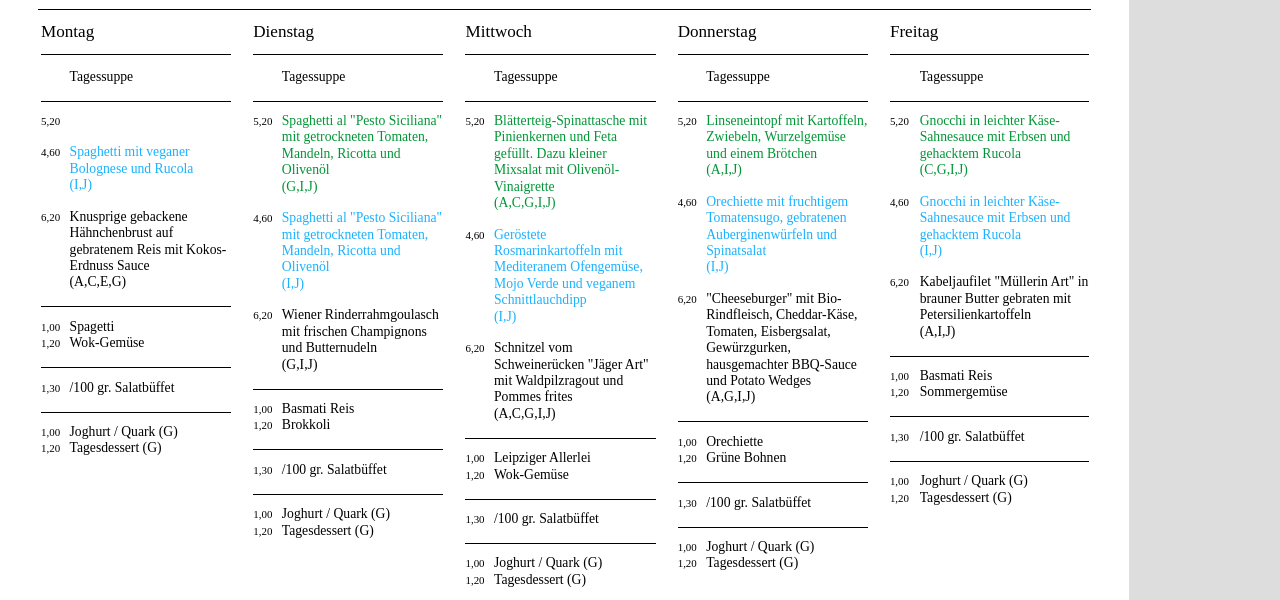
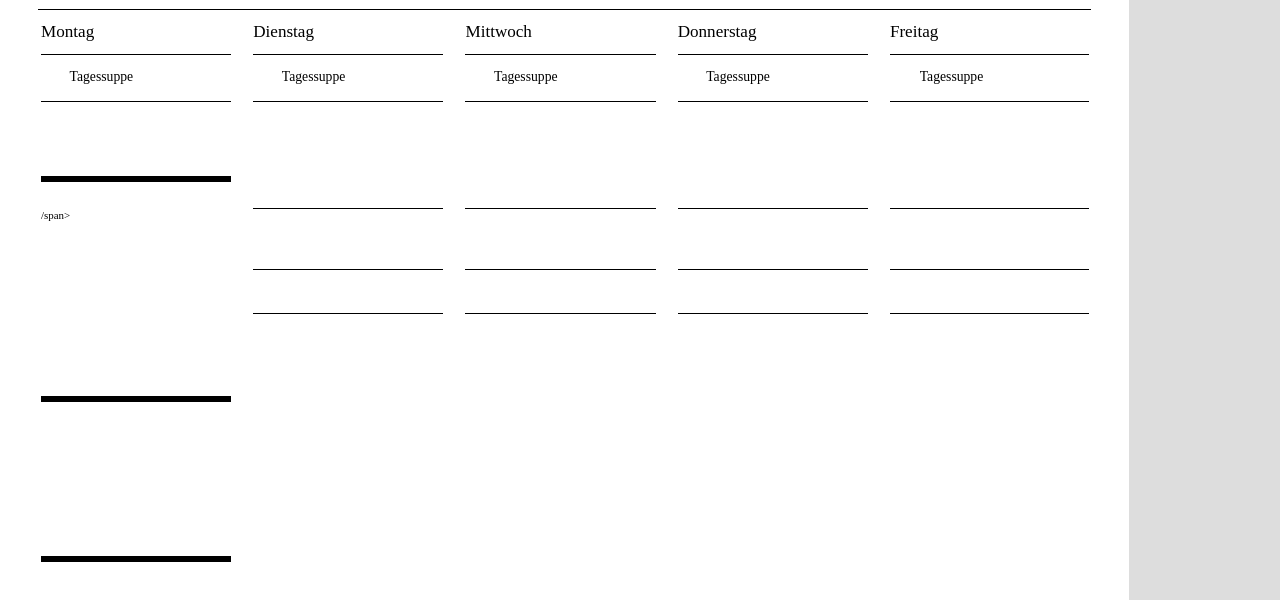
Before and after one commit to ipolivanov/monte-gusto, a plain HTML site: page index.html in a window 1280 px wide. Shown: the part 65-665 px from the top of the page. Drawn offline with nearby package versions, Linux system fonts and the light colour scheme; no server answers; a web font is replaced by a local one.

Commit message:
asdfasdf

```diff
--- a/index.html
+++ b/index.html
@@ -52,19 +52,19 @@
 
             <span class="block">
               <span contenteditable="true" class="text green fr mb" field="mo-m1-t"></span>
-              <span contenteditable="true" class="bold price fl" field="mo-m1-p">5,20</span>
+              <span contenteditable="true" class="bold price fl" field="mo-m1-p"></span>
               <div class="clearfix"></div>
             </span>
 
             <span class="block">
-              <span contenteditable="true" class="text pink fr mb" field="mo-m2-t">Spaghetti mit veganer Bolognese und Rucola<br>(I,J)</span>
-              <span contenteditable="true" class="bold price fl" field="mo-m2-p">4,60</span>
+              <span contenteditable="true" class="text pink fr mb" field="mo-m2-t"></span>
+              <span contenteditable="true" class="bold price fl" field="mo-m2-p"></span>
               <div class="clearfix"></div>
             </span>
 
             <span class="block">
-              <span contenteditable="true" class="text fr mb" field="mo-m3-t">Knusprige gebackene Hähnchenbrust auf gebratenem Reis mit Kokos-Erdnuss Sauce<br>(A,C,E,G)</span>
-              <span contenteditable="true" class="bold price fl" field="mo-m3-p">6,20</span>
+              <span contenteditable="true" class="text fr mb" field="mo-m3-t"></span>
+              <span contenteditable="true" class="bold price fl" field="mo-m3-p">/span>
               <div class="clearfix"></div>
             </span>
 
@@ -85,14 +85,14 @@
             </span> -->
 
             <span class="block">
-              <span contenteditable="true" class="text fr" field="mo-g1-t">Spagetti</span>
-              <span contenteditable="true" class="bold price fl" field="mo-g1-p">1,00</span>
+              <span contenteditable="true" class="text fr" field="mo-g1-t"></span>
+              <span contenteditable="true" class="bold price fl" field="mo-g1-p"></span>
               <div class="clearfix"></div>
             </span>
 
             <span class="block">
-              <span contenteditable="true" class="text fr mb" field="mo-g2-t">Wok-Gemüse</span>
-              <span contenteditable="true" class="bold price fl" field="mo-g2-p">1,20</span>
+              <span contenteditable="true" class="text fr mb" field="mo-g2-t"></span>
+              <span contenteditable="true" class="bold price fl" field="mo-g2-p"></span>
               <div class="clearfix"></div>
             </span>
 
@@ -101,8 +101,8 @@
 
 
             <span class="block">
-              <span contenteditable="true" class="text fr mb" field="mo-s1-t">/100 gr. Salatbüffet</span>
-              <span contenteditable="true" class="bold price fl">1,30</span>
+              <span contenteditable="true" class="text fr mb" field="mo-s1-t"></span>
+              <span contenteditable="true" class="bold price fl"></span>
               <div class="clearfix"></div>
             </span>
 
@@ -111,14 +111,14 @@
 
 
             <span class="block">
-              <span contenteditable="true" class="text fr" field="mo-d1-t">Joghurt / Quark (G)</span>
-              <span contenteditable="true" class="bold price fl" field="mo-d1-p">1,00</span>
+              <span contenteditable="true" class="text fr" field="mo-d1-t"></span>
+              <span contenteditable="true" class="bold price fl" field="mo-d1-p"></span>
               <div class="clearfix"></div>
             </span>
 
             <span class="block">
-              <span contenteditable="true" class="text fr" field="mo-d2-t">Tagesdessert (G)</span>
-              <span contenteditable="true" class="bold price fl" field="mo-d2-p">1,20</span>
+              <span contenteditable="true" class="text fr" field="mo-d2-t"></span>
+              <span contenteditable="true" class="bold price fl" field="mo-d2-p"></span>
               <div class="clearfix"></div>
             </span>
           </td>
@@ -145,20 +145,20 @@
 
 
             <span class="block">
-              <span contenteditable="true" class="text green fr mb" field="tu-m1-t">Spaghetti al "Pesto Siciliana" mit getrockneten Tomaten, Mandeln, Ricotta und Olivenöl<br>(G,I,J)</span>
-              <span contenteditable="true" class="bold price fl" field="tu-m1-p">5,20</span>
+              <span contenteditable="true" class="text green fr mb" field="tu-m1-t"></span>
+              <span contenteditable="true" class="bold price fl" field="tu-m1-p"></span>
               <div class="clearfix"></div>
             </span>
 
             <span class="block">
-              <span contenteditable="true" class="text pink fr mb" field="tu-m2-t">Spaghetti al "Pesto Siciliana" mit getrockneten Tomaten, Mandeln, Ricotta und Olivenöl<br>(I,J)</span>
-              <span contenteditable="true" class="bold price fl" field="tu-m2-p">4,60</span>
+              <span contenteditable="true" class="text pink fr mb" field="tu-m2-t"></span>
+              <span contenteditable="true" class="bold price fl" field="tu-m2-p"></span>
               <div class="clearfix"></div>
             </span>
 
             <span class="block">
-              <span contenteditable="true" class="text fr mb" field="tu-m3-t">Wiener Rinderrahmgoulasch  mit frischen Champignons und Butternudeln<br>(G,I,J)</span>
-              <span contenteditable="true" class="bold price fl" field="tu-m3-p">6,20</span>
+              <span contenteditable="true" class="text fr mb" field="tu-m3-t"></span>
+              <span contenteditable="true" class="bold price fl" field="tu-m3-p"></span>
               <div class="clearfix"></div>
             </span>
 
@@ -180,14 +180,14 @@
             </span> -->
 
             <span class="block">
-              <span contenteditable="true" class="text fr" field="tu-g1-t">Basmati Reis</span>
-              <span contenteditable="true" class="bold price fl" field="tu-g1-p">1,00</span>
+              <span contenteditable="true" class="text fr" field="tu-g1-t"></span>
+              <span contenteditable="true" class="bold price fl" field="tu-g1-p"></span>
               <div class="clearfix"></div>
             </span>
 
             <span class="block">
-              <span contenteditable="true" class="text fr mb" field="tu-g2-t">Brokkoli</span>
-              <span contenteditable="true" class="bold price fl" field="tu-g2-p">1,20</span>
+              <span contenteditable="true" class="text fr mb" field="tu-g2-t"></span>
+              <span contenteditable="true" class="bold price fl" field="tu-g2-p"></span>
               <div class="clearfix"></div>
             </span>
 
@@ -197,8 +197,8 @@
 
 
             <span class="block">
-              <span contenteditable="true" class="text fr mb" field="tu-s1-t">/100 gr. Salatbüffet</span>
-              <span contenteditable="true" class="bold price fl" field="tu-s1-p">1,30</span>
+              <span contenteditable="true" class="text fr mb" field="tu-s1-t"></span>
+              <span contenteditable="true" class="bold price fl" field="tu-s1-p"></span>
               <div class="clearfix"></div>
             </span>
 
@@ -208,14 +208,14 @@
 
 
             <span class="block">
-              <span contenteditable="true" class="text fr" field="tu-d1-t">Joghurt / Quark (G)</span>
-              <span contenteditable="true" class="bold price fl" field="tu-d1-p">1,00</span>
+              <span contenteditable="true" class="text fr" field="tu-d1-t"></span>
+              <span contenteditable="true" class="bold price fl" field="tu-d1-p"></span>
               <div class="clearfix"></div>
             </span>
 
             <span class="block">
-              <span contenteditable="true" class="text fr" field="tu-d2-t">Tagesdessert (G)</span>
-              <span contenteditable="true" class="bold price fl" field="tu-d2-p">1,20</span>
+              <span contenteditable="true" class="text fr" field="tu-d2-t"></span>
+              <span contenteditable="true" class="bold price fl" field="tu-d2-p"></span>
               <div class="clearfix"></div>
             </span>
           </td>
@@ -245,20 +245,20 @@
 
 
             <span class="block">
-              <span contenteditable="true" class="text green fr mb" field="we-m1-t">Blätterteig-Spinattasche mit Pinienkernen und Feta gefüllt. Dazu kleiner Mixsalat mit Olivenöl-Vinaigrette<br>(A,C,G,I,J)</span>
-              <span contenteditable="true" class="bold price fl" field="we-m1-p">5,20</span>
+              <span contenteditable="true" class="text green fr mb" field="we-m1-t"></span>
+              <span contenteditable="true" class="bold price fl" field="we-m1-p"></span>
               <div class="clearfix"></div>
             </span>
 
             <span class="block">
-              <span contenteditable="true" class="text pink fr mb" field="we-m2-t">Geröstete Rosmarinkartoffeln mit Mediteranem Ofengemüse, Mojo Verde und veganem Schnittlauchdipp<br>(I,J)</span>
-              <span contenteditable="true" class="bold price fl" field="we-m2-p">4,60</span>
+              <span contenteditable="true" class="text pink fr mb" field="we-m2-t"></span>
+              <span contenteditable="true" class="bold price fl" field="we-m2-p"></span>
               <div class="clearfix"></div>
             </span>
 
             <span class="block">
-              <span contenteditable="true" class="text fr mb" field="we-m3-t">Schnitzel vom Schweinerücken "Jäger Art" mit Waldpilzragout und Pommes frites<br>(A,C,G,I,J)</span>
-              <span contenteditable="true" class="bold price fl" field="we-m3-p">6,20</span>
+              <span contenteditable="true" class="text fr mb" field="we-m3-t"></span>
+              <span contenteditable="true" class="bold price fl" field="we-m3-p"></span>
               <div class="clearfix"></div>
             </span>
 
@@ -281,14 +281,14 @@
             </span> -->
 
             <span class="block">
-              <span contenteditable="true" class="text fr" field="we-g1-t">Leipziger Allerlei</span>
-              <span contenteditable="true" class="bold price fl" field="we-g1-p">1,00</span>
+              <span contenteditable="true" class="text fr" field="we-g1-t"></span>
+              <span contenteditable="true" class="bold price fl" field="we-g1-p"></span>
               <div class="clearfix"></div>
             </span>
 
             <span class="block">
-              <span contenteditable="true" class="text fr mb" field="we-g2-t">Wok-Gemüse</span>
-              <span contenteditable="true" class="bold price fl" field="we-g2-p">1,20</span>
+              <span contenteditable="true" class="text fr mb" field="we-g2-t"></span>
+              <span contenteditable="true" class="bold price fl" field="we-g2-p"></span>
               <div class="clearfix"></div>
             </span>
 
@@ -299,8 +299,8 @@
 
 
             <span class="block">
-              <span contenteditable="true" class="text fr mb" field="we-s1-t">/100 gr. Salatbüffet</span>
-              <span contenteditable="true" class="bold price fl" field="we-s1-p">1,30</span>
+              <span contenteditable="true" class="text fr mb" field="we-s1-t"></span>
+              <span contenteditable="true" class="bold price fl" field="we-s1-p"></span>
               <div class="clearfix"></div>
             </span>
 
@@ -310,14 +310,14 @@
 
 
             <span class="block">
-              <span contenteditable="true" class="text fr" field="we-d1-t">Joghurt / Quark (G)</span>
-              <span contenteditable="true" class="bold price fl" field="we-d1-p">1,00</span>
+              <span contenteditable="true" class="text fr" field="we-d1-t"></span>
+              <span contenteditable="true" class="bold price fl" field="we-d1-p"></span>
               <div class="clearfix"></div>
             </span>
 
             <span class="block">
-              <span contenteditable="true" class="text fr" field="we-d2-t">Tagesdessert (G)</span>
-              <span contenteditable="true" class="bold price fl" field="we-d2-p">1,20</span>
+              <span contenteditable="true" class="text fr" field="we-d2-t"></span>
+              <span contenteditable="true" class="bold price fl" field="we-d2-p"></span>
               <div class="clearfix"></div>
             </span>
           </td>
@@ -350,21 +350,21 @@
 
 
             <span class="block">
-              <span contenteditable="true" class="text green fr mb" field="th-m1-t">Linseneintopf mit Kartoffeln, Zwiebeln, Wurzelgemüse und einem Brötchen<br>(A,I,J)
+              <span contenteditable="true" class="text green fr mb" field="th-m1-t">
               </span>
-              <span contenteditable="true" class="bold price fl" field="th-m1-p">5,20</span>
+              <span contenteditable="true" class="bold price fl" field="th-m1-p"></span>
               <div class="clearfix"></div>
             </span>
 
             <span class="block">
-              <span contenteditable="true" class="text pink fr mb" field="th-m2-t">Orechiette mit fruchtigem Tomatensugo, gebratenen Auberginenwürfeln und Spinatsalat<br>(I,J)</span>
-              <span contenteditable="true" class="bold price fl" field="th-m2-p">4,60</span>
+              <span contenteditable="true" class="text pink fr mb" field="th-m2-t"></span>
+              <span contenteditable="true" class="bold price fl" field="th-m2-p"></span>
               <div class="clearfix"></div>
             </span>
 
             <span class="block">
-              <span contenteditable="true" class="text fr mb" field="th-m3-t">"Cheeseburger" mit Bio-Rindfleisch, Cheddar-Käse, Tomaten, Eisbergsalat, Gewürzgurken, hausgemachter BBQ-Sauce und Potato Wedges<br>(A,G,I,J)</span>
-              <span contenteditable="true" class="bold price fl" field="th-m3-p">6,20</span>
+              <span contenteditable="true" class="text fr mb" field="th-m3-t"></span>
+              <span contenteditable="true" class="bold price fl" field="th-m3-p"></span>
               <div class="clearfix"></div>
             </span>
 
@@ -391,14 +391,14 @@
             </span> -->
 
             <span class="block">
-              <span contenteditable="true" class="text fr" field="th-g1-t">Orechiette</span>
-              <span contenteditable="true" class="bold price fl" field="th-g1-p">1,00</span>
+              <span contenteditable="true" class="text fr" field="th-g1-t"></span>
+              <span contenteditable="true" class="bold price fl" field="th-g1-p"></span>
               <div class="clearfix"></div>
             </span>
 
             <span class="block">
-              <span contenteditable="true" class="text fr mb" field="th-g2-t">Grüne Bohnen</span>
-              <span contenteditable="true" class="bold price fl" field="th-g2-p">1,20</span>
+              <span contenteditable="true" class="text fr mb" field="th-g2-t"></span>
+              <span contenteditable="true" class="bold price fl" field="th-g2-p"></span>
               <div class="clearfix"></div>
             </span>
 
@@ -410,8 +410,8 @@
 
 
             <span class="block">
-              <span contenteditable="true" class="text fr mb" field="th-s1-t">/100 gr. Salatbüffet</span>
-              <span contenteditable="true" class="bold price fl" field="th-s1-p">1,30</span>
+              <span contenteditable="true" class="text fr mb" field="th-s1-t"></span>
+              <span contenteditable="true" class="bold price fl" field="th-s1-p"></span>
               <div class="clearfix"></div>
             </span>
 
@@ -423,14 +423,14 @@
 
 
             <span class="block">
-              <span contenteditable="true" class="text fr" field="th-d1-t">Joghurt / Quark (G)</span>
-              <span contenteditable="true" class="bold price fl" field="th-d1-p">1,00</span>
+              <span contenteditable="true" class="text fr" field="th-d1-t"></span>
+              <span contenteditable="true" class="bold price fl" field="th-d1-p"></span>
               <div class="clearfix"></div>
             </span>
 
             <span class="block">
-              <span contenteditable="true" class="text fr" field="th-d2-t">Tagesdessert (G)</span>
-              <span contenteditable="true" class="bold price fl" field="th-d2-p">1,20</span>
+              <span contenteditable="true" class="text fr" field="th-d2-t"></span>
+              <span contenteditable="true" class="bold price fl" field="th-d2-p"></span>
               <div class="clearfix"></div>
             </span>
           </td>
@@ -466,20 +466,20 @@
 
 
             <span class="block">
-              <span contenteditable="true" class="text green fr mb" field="fr-m1-t">Gnocchi in leichter Käse-Sahnesauce mit Erbsen und gehacktem Rucola<br>(C,G,I,J)</span>
-              <span contenteditable="true" class="bold price fl" field="fr-m1-p">5,20</span>
+              <span contenteditable="true" class="text green fr mb" field="fr-m1-t"></span>
+              <span contenteditable="true" class="bold price fl" field="fr-m1-p"></span>
               <div class="clearfix"></div>
             </span>
 
             <span class="block">
-              <span contenteditable="true" class="text pink fr mb" field="fr-m2-t">Gnocchi in leichter Käse-Sahnesauce mit Erbsen und gehacktem Rucola<br>(I,J)</span>
-              <span contenteditable="true" class="bold price fl" field="fr-m2-p">4,60</span>
+              <span contenteditable="true" class="text pink fr mb" field="fr-m2-t"></span>
+              <span contenteditable="true" class="bold price fl" field="fr-m2-p"></span>
               <div class="clearfix"></div>
             </span>
 
             <span class="block">
-              <span contenteditable="true" class="text fr mb" field="fr-m3-t">Kabeljaufilet "Müllerin Art" in brauner Butter gebraten mit Petersilienkartoffeln<br>(A,I,J)</span>
-              <span contenteditable="true" class="bold price fl" field="fr-m3-p">6,20</span>
+              <span contenteditable="true" class="text fr mb" field="fr-m3-t"></span>
+              <span contenteditable="true" class="bold price fl" field="fr-m3-p"></span>
               <div class="clearfix"></div>
             </span>
 
@@ -505,14 +505,14 @@
             </span> -->
 
             <span class="block">
-              <span contenteditable="true" class="text fr" field="fr-g1-t">Basmati Reis</span>
-              <span contenteditable="true" class="bold price fl" field="fr-g1-p">1,00</span>
+              <span contenteditable="true" class="text fr" field="fr-g1-t"></span>
+              <span contenteditable="true" class="bold price fl" field="fr-g1-p"></span>
               <div class="clearfix"></div>
             </span>
 
             <span class="block">
-              <span contenteditable="true" class="text fr mb" field="fr-g2-t">Sommergemüse</span>
-              <span contenteditable="true" class="bold price fl" field="fr-g2-p">1,20</span>
+              <span contenteditable="true" class="text fr mb" field="fr-g2-t"></span>
+              <span contenteditable="true" class="bold price fl" field="fr-g2-p"></span>
               <div class="clearfix"></div>
             </span>
 
@@ -525,8 +525,8 @@
 
 
             <span class="block">
-              <span contenteditable="true" class="text fr mb" field="fr-s1-t">/100 gr. Salatbüffet</span>
-              <span contenteditable="true" class="bold price fl" field="fr-s1-p">1,30</span>
+              <span contenteditable="true" class="text fr mb" field="fr-s1-t"></span>
+              <span contenteditable="true" class="bold price fl" field="fr-s1-p"></span>
               <div class="clearfix"></div>
             </span>
 
@@ -539,14 +539,14 @@
 
 
             <span class="block">
-              <span contenteditable="true" class="text fr" field="fr-d1-t">Joghurt / Quark (G)</span>
-              <span contenteditable="true" class="bold price fl" field="fr-d1-p">1,00</span>
+              <span contenteditable="true" class="text fr" field="fr-d1-t"></span>
+              <span contenteditable="true" class="bold price fl" field="fr-d1-p"></span>
               <div class="clearfix"></div>
             </span>
 
             <span class="block">
-              <span contenteditable="true" class="text fr" field="fr-d2-t">Tagesdessert (G)</span>
-              <span contenteditable="true" class="bold price fl" field="fr-d2-p">1,20</span>
+              <span contenteditable="true" class="text fr" field="fr-d2-t"></span>
+              <span contenteditable="true" class="bold price fl" field="fr-d2-p"></span>
               <div class="clearfix"></div>
             </span>
           </td>
```
